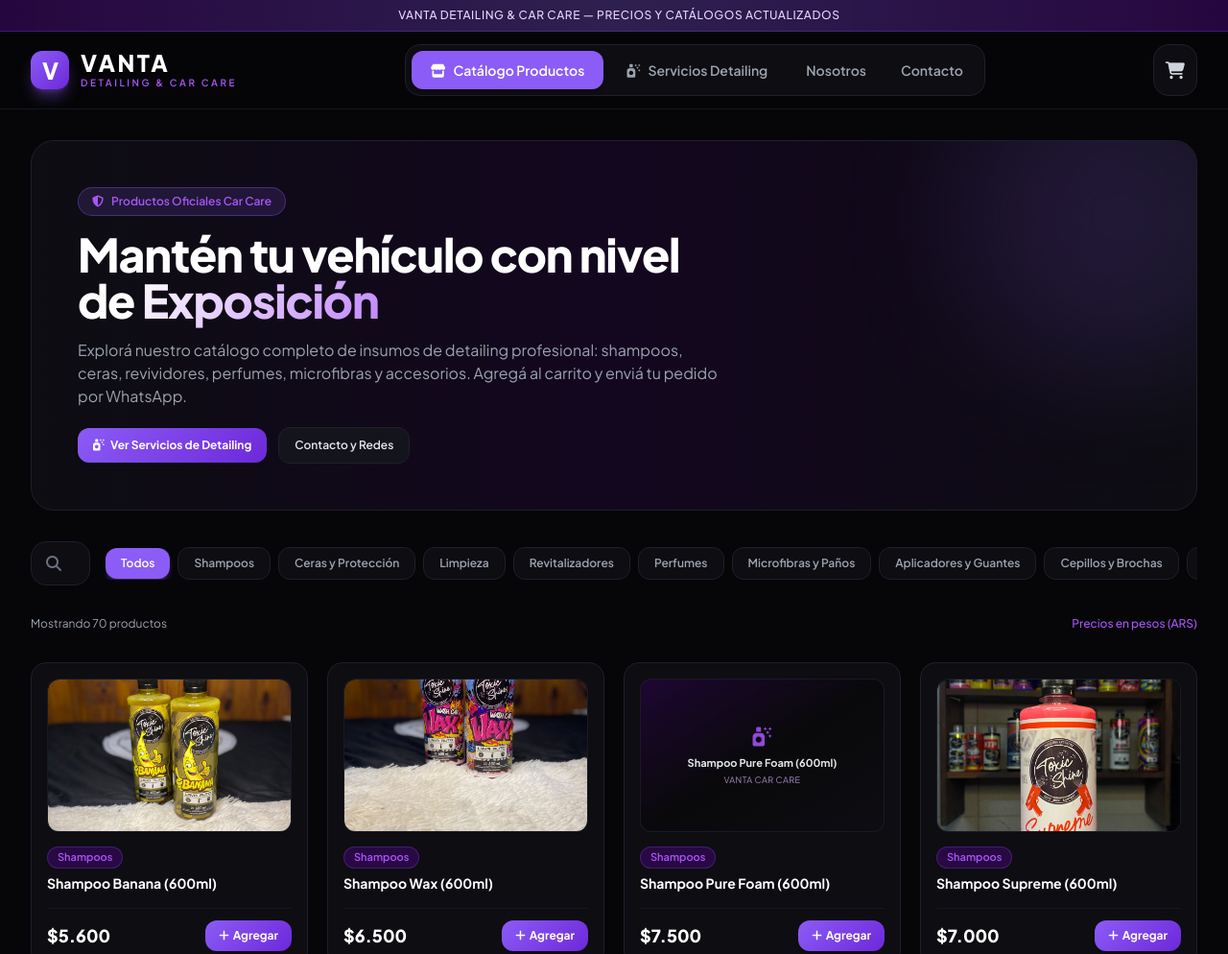
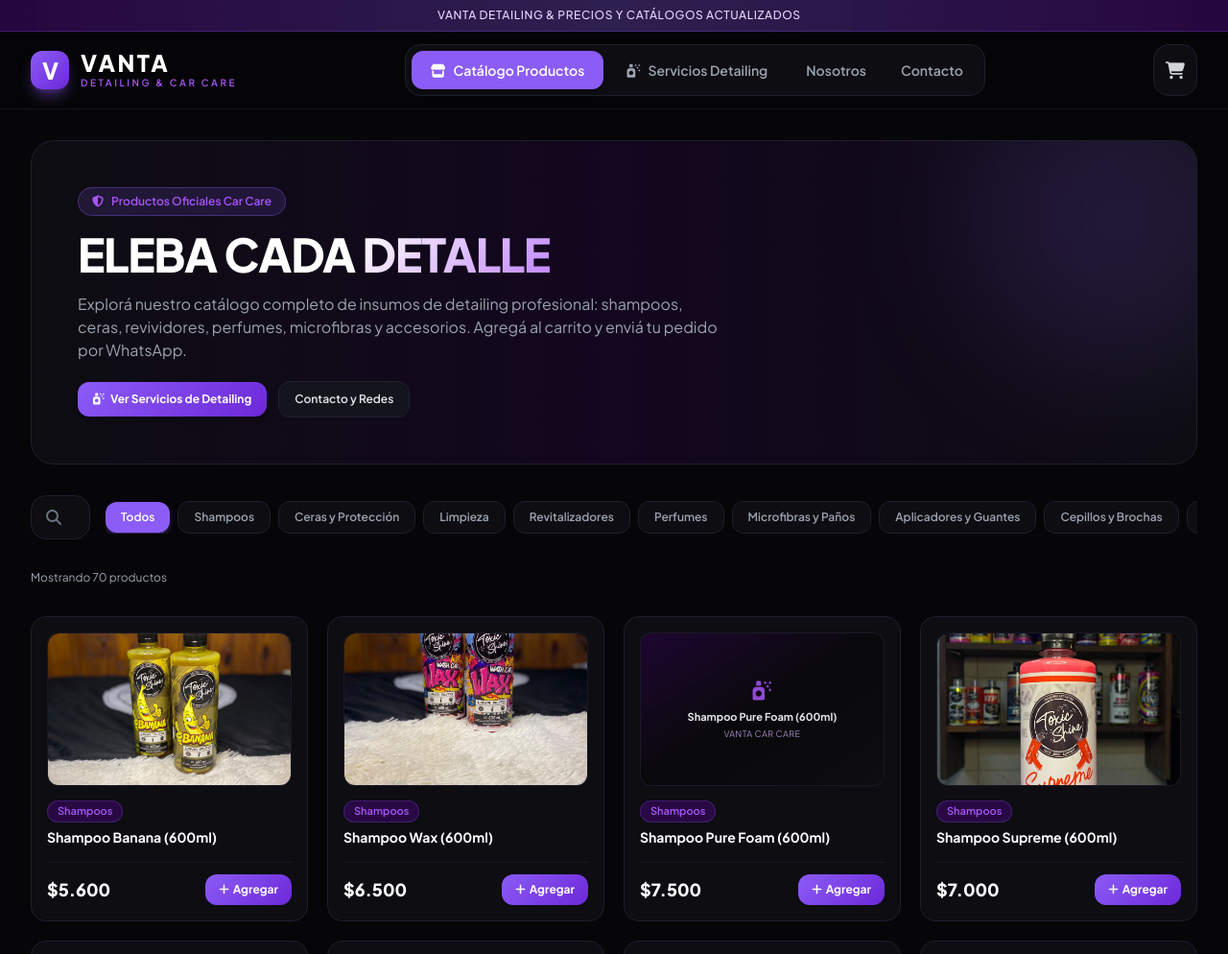
Before and after one commit to vantadetailing2026/VantaDetail, a plain HTML site: page index.html in a window 1280 px wide. Shown: the top 994 px of the page at 96% size. Drawn offline with nearby package versions, Linux system fonts and the light colour scheme.

Commit message:
Update index.html

```diff
--- a/index.html
+++ b/index.html
@@ -63,7 +63,7 @@
   <!-- Barra Superior de Anuncio -->
   <div class="bg-gradient-to-r from-purple-950/60 via-vanta-purple/30 to-purple-950/60 border-b border-vanta-purple/25 py-2 px-4 text-center text-xs tracking-wider font-medium text-purple-200">
     <i class="fa-solid fa-sparkles text-vanta-purpleLight mr-2"></i>
-    VANTA DETAILING &amp; CAR CARE — PRECIOS Y CATÁLOGOS ACTUALIZADOS
+    VANTA DETAILING &amp; PRECIOS Y CATÁLOGOS ACTUALIZADOS
   </div>
 
   <!-- Barra de Navegación Principal -->
@@ -130,7 +130,7 @@
             <i class="fa-solid fa-shield-halved"></i> Productos Oficiales Car Care
           </span>
           <h1 class="text-3xl md:text-5xl font-black text-white tracking-tight">
-            Mantén tu vehículo con nivel de <span class="gradient-text">Exposición</span>
+            ELEBA CADA <span class="gradient-text">DETALLE</span>
           </h1>
           <p class="text-gray-400 text-sm md:text-base leading-relaxed">
             Explorá nuestro catálogo completo de insumos de detailing profesional: shampoos, ceras, revividores, perfumes, microfibras y accesorios. Agregá al carrito y enviá tu pedido por WhatsApp.
@@ -166,7 +166,7 @@
       <!-- Contador de Resultados -->
       <div class="flex items-center justify-between text-xs text-gray-400">
         <span id="products-counter">Mostrando 70 productos</span>
-        <span class="text-vanta-purpleLight font-medium">Precios en pesos (ARS)</span>
+        <span class="text-vanta-purpleLight font-medium"></span>
       </div>
 
       <!-- Cuadrícula de Productos -->
@@ -259,7 +259,7 @@
               </div>
               <div>
                 <h3 class="text-xl font-bold text-white">Pulido Completo (2 Pasos)</h3>
-                <p class="text-xs text-gray-400 mt-1">SUV / Camionetas: $242.000 a $288.000</p>
+                <p class="text-xs text-gray-400 mt-1">SUV / Camionetas: $242.000 a $300.000</p>
               </div>
               <ul class="text-xs text-gray-300 space-y-2">
                 <li><i class="fa-solid fa-check text-vanta-purpleLight mr-2"></i>Todo lo incluido en el Lavado Integral</li>
```
